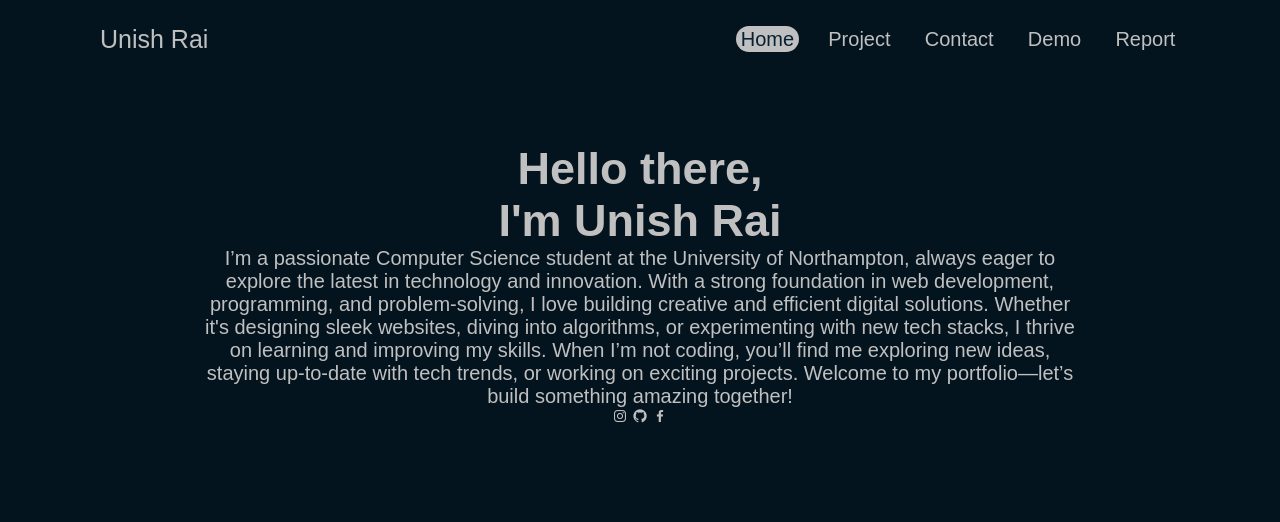
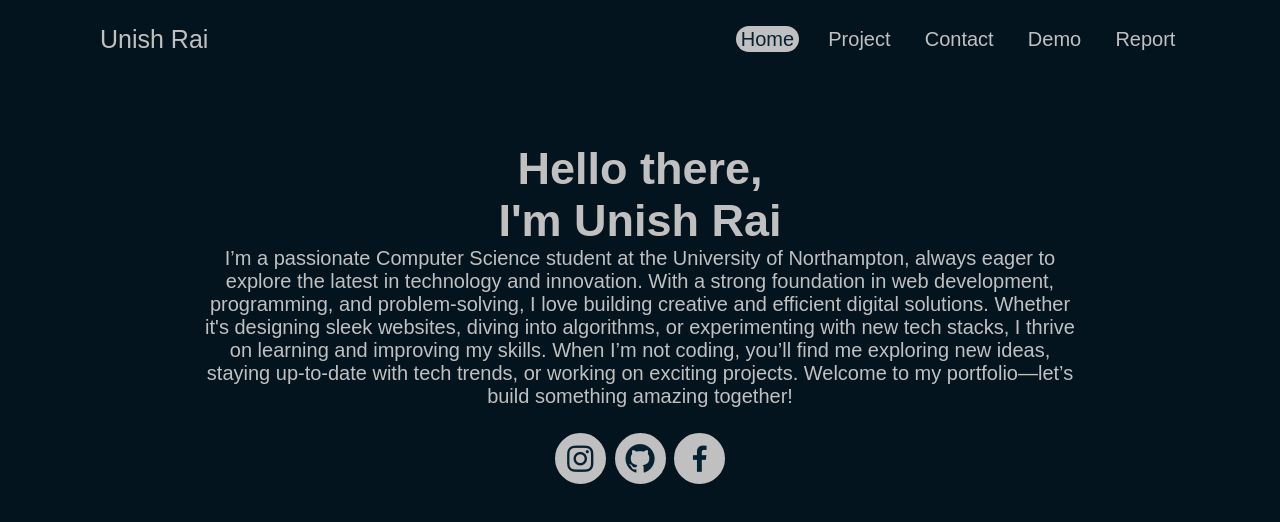
Before and after one commit to YunishRai/Web-Dev, a plain HTML site: page index.html in a window 1280 px wide. Drawn offline with nearby package versions, Linux system fonts and the light colour scheme; a web font is replaced by a local one.

Commit message:
styled social media icon on home page

```diff
--- a/index.html
+++ b/index.html
@@ -25,9 +25,9 @@
         <h1>I'm Unish Rai</h1>
         <p>I’m a passionate Computer Science student at the University of Northampton, always eager to explore the latest in technology and innovation. With a strong foundation in web development, programming, and problem-solving, I love building creative and efficient digital solutions. Whether it's designing sleek websites, diving into algorithms, or experimenting with new tech stacks, I thrive on learning and improving my skills. When I’m not coding, you’ll find me exploring new ideas, staying up-to-date with tech trends, or working on exciting projects. Welcome to my portfolio—let’s build something amazing together! </p>
         <div class="socialMedia">
-            <i class='bx bxl-instagram'></i>
-            <i class='bx bxl-github'></i>
-            <i class='bx bxl-facebook'></i>
+            <a href="#"><i class='bx bxl-instagram'></i></a>
+            <a href="#"><i class='bx bxl-github'></i></a>
+            <a href="#"><i class='bx bxl-facebook'></i></a>
         </div>
     </main>
 </body>
--- a/web.css
+++ b/web.css
@@ -64,6 +64,30 @@ nav ul li a:hover {
     font-size: 20px;
 }
 
+.socialMedia {
+    font-size: 35px;
+    padding: 25px 10px;
+}
+
+.socialMedia i {
+    background-color: #c0c0c0;
+    color: #072132;
+    padding: 5px;
+    border-radius: 50%;
+    border: solid #c0c0c0;
+    transition: all 0.5s ease-in-out 0s;
+}
+
+.socialMedia i:hover {
+    background-color: #072132;
+    color: #c0c0c0;
+    cursor: pointer;
+}
+
+
+
+
+
 
 
 /* project */
```
